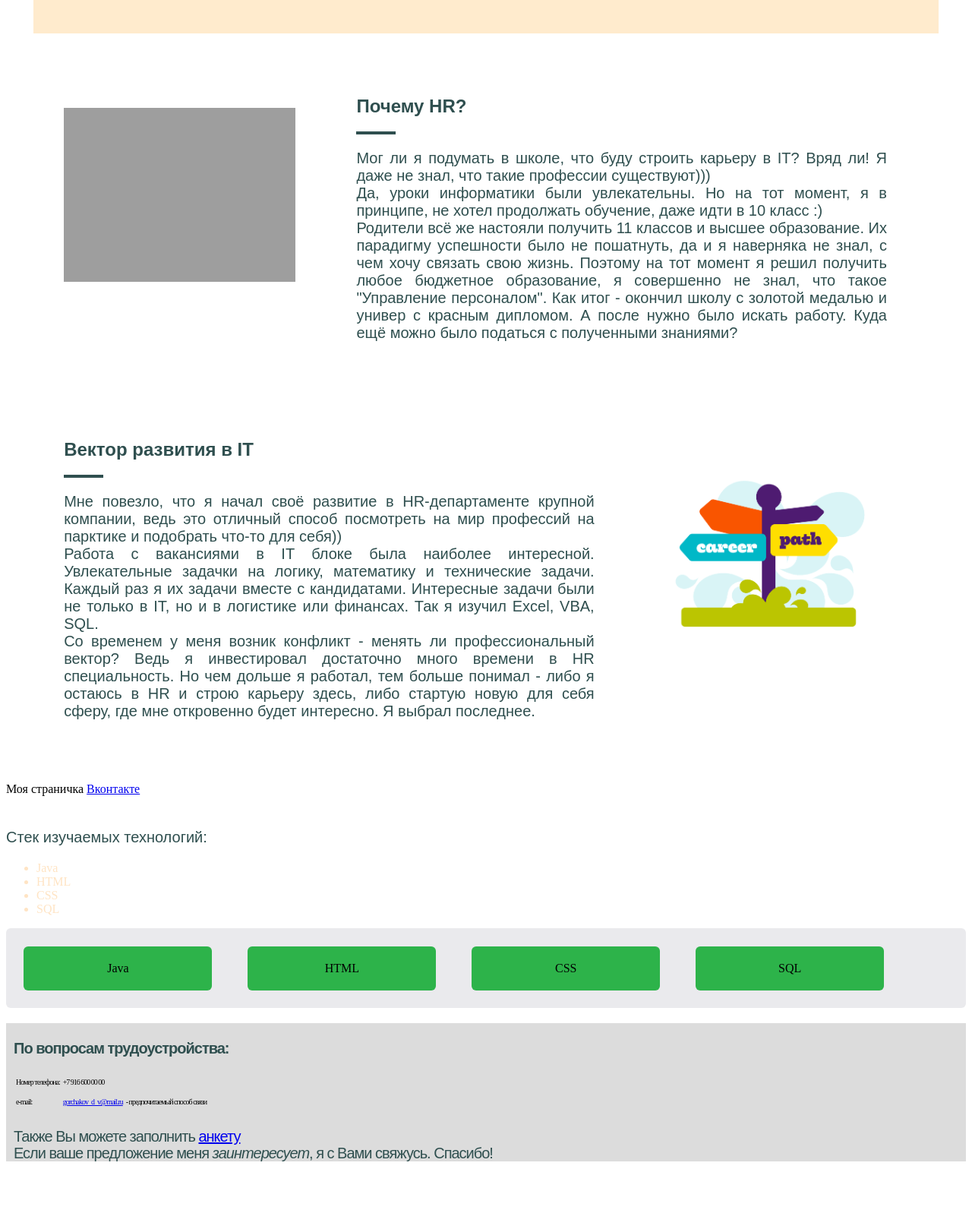
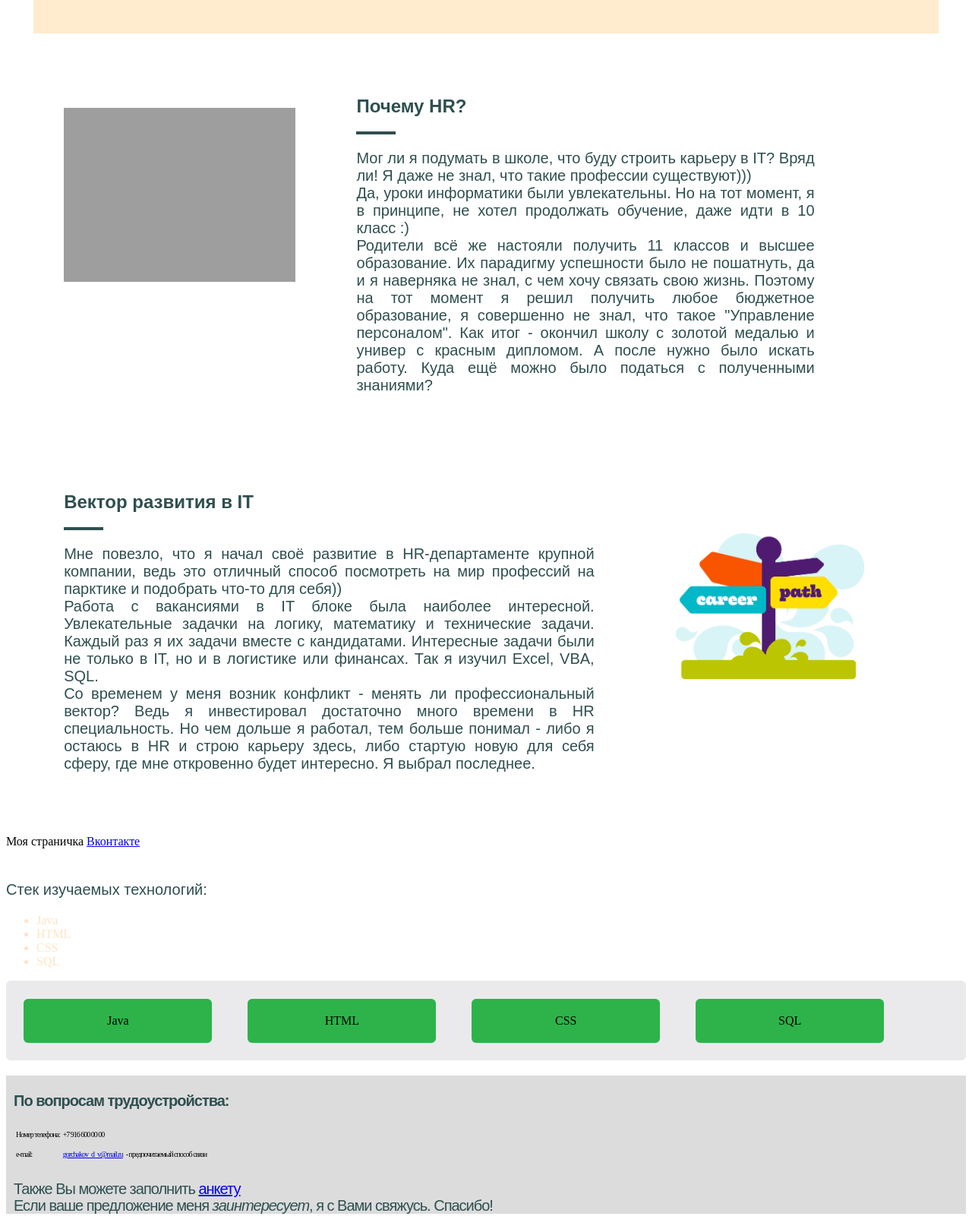
Before and after one commit to DGorchakov/dgorchakov.github.io, a PHP site: page /anketa.html in a window 1280 px wide. Shown: the part 589-2207 px from the top of the page at 76% size. Before the commit the page ends 2118 px from the top, so only its background shows below. Run offline with PHP 8.4, Linux system fonts and the light colour scheme; grey boxes are pictures that could not be loaded.

Commit message:
Update style.css

```diff
--- a/style.css
+++ b/style.css
@@ -49,7 +49,7 @@
 }
 .hr1 {
   float: left;
-width: 58.615861214%;
+width: 50.615861214%;
 text-align: justify;
 }
 hr {
```
